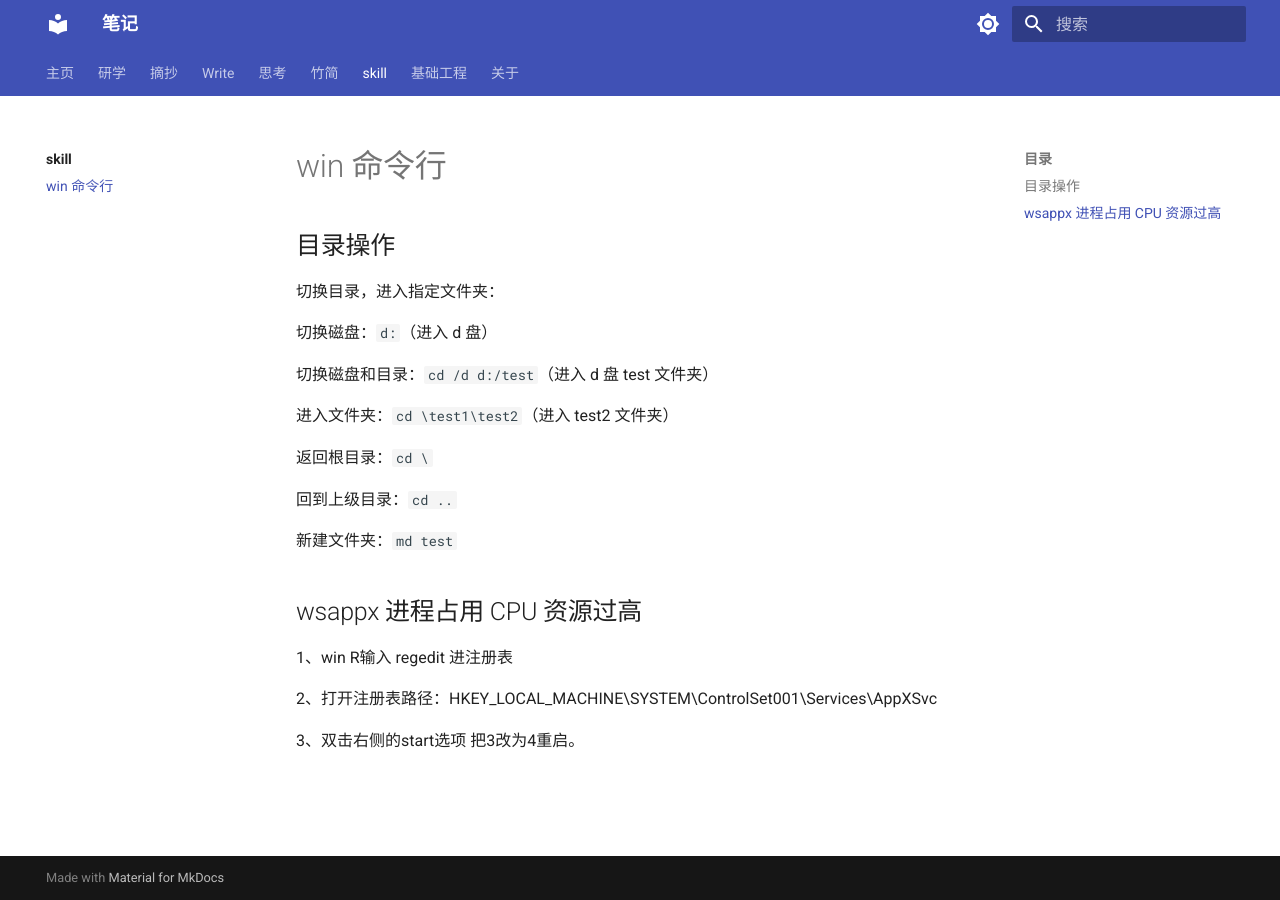
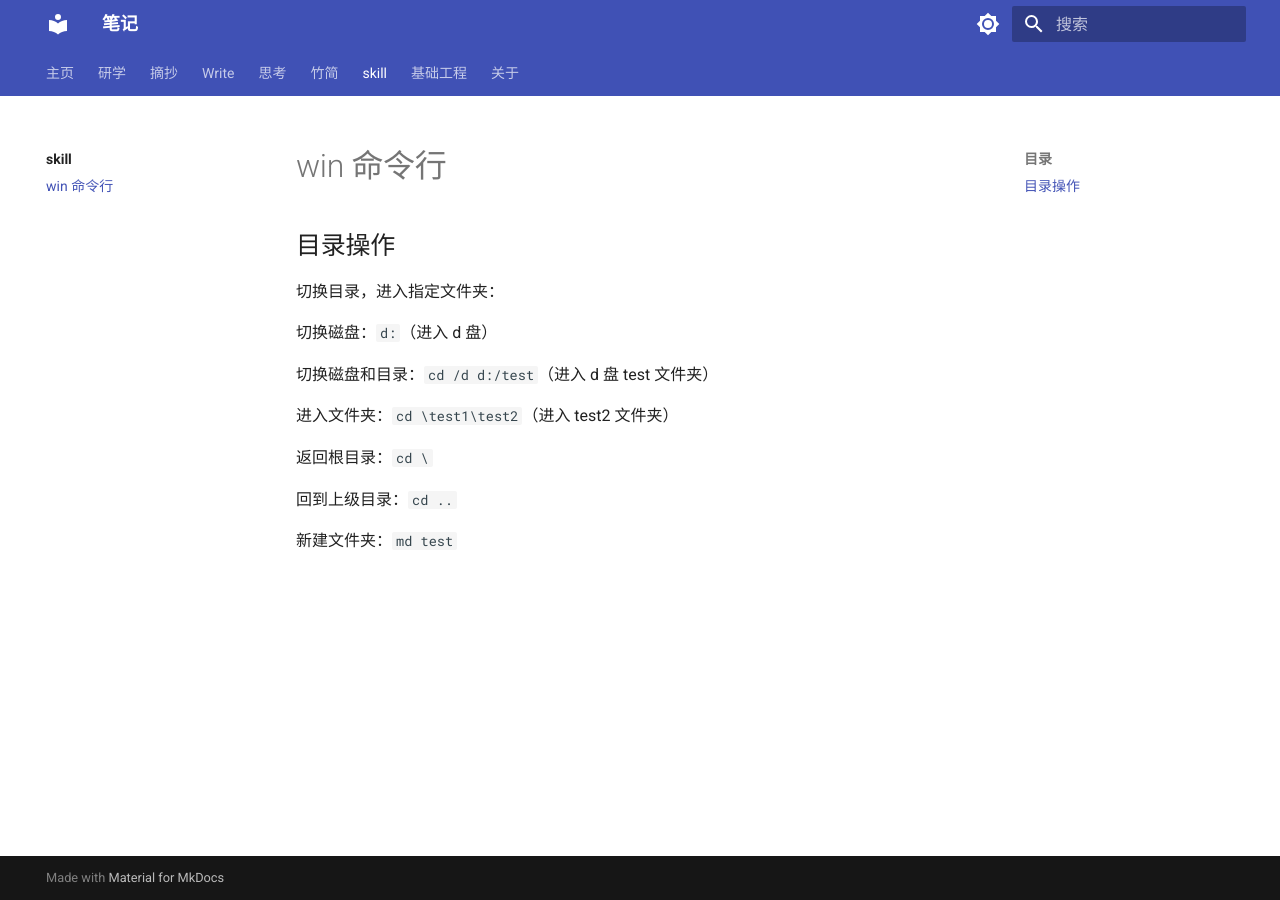
Before and after one commit to dingeral/doc-note, an MkDocs documentation site: the page built from docs/skills/0306.md, in a window 1280 px wide. Built offline with MkDocs 1.6.1 and Material for MkDocs 9.7.7, drawn with Linux system fonts in a browser that asks for light colours.

Commit message:
Merge commit 'c88d156de1a44e7397f5d80b497235a198b4145d'

```diff
--- a/docs/skills/0306.md
+++ b/docs/skills/0306.md
@@ -13,11 +13,3 @@
 回到上级目录：`cd ..`
 
 新建文件夹：`md test`
-
-## wsappx 进程占用 CPU 资源过高
-
-1、win R输入 regedit 进注册表
-
-2、打开注册表路径：HKEY_LOCAL_MACHINE\SYSTEM\ControlSet001\Services\AppXSvc
-
-3、双击右侧的start选项 把3改为4重启。
```
